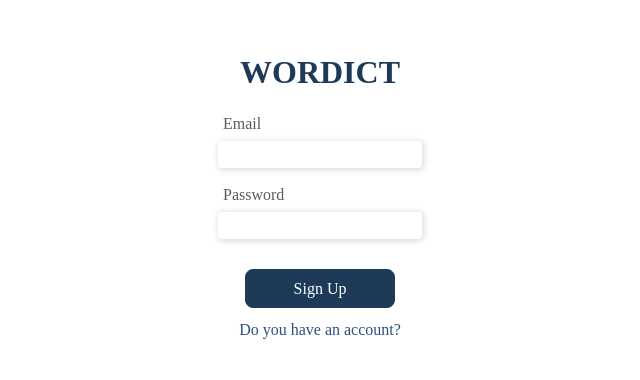
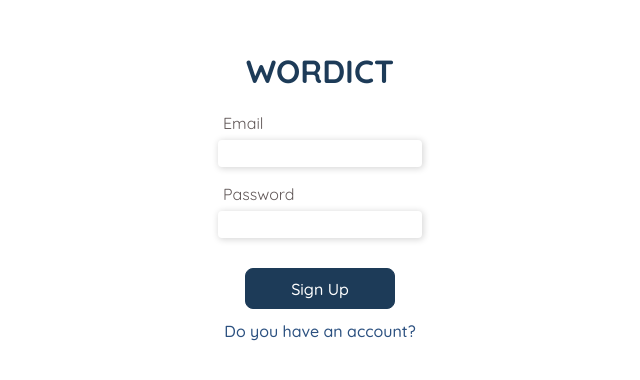
Before and after one commit to wordict/w-crx, a Vue app: page / in a window 1280 px wide. Shown: the part 212-592 px from the top of the page, without its empty margins (320-960 px from the left). Built offline with nearby package versions, Linux system fonts and the light colour scheme; a web font is replaced by a local one.

Commit message:
[ Enes / Ahmet ] Quicksand.ttf added

```diff
--- a/src/style.css
+++ b/src/style.css
@@ -88,3 +88,8 @@ button:focus-visible {
     background-color: #f9f9f9;
   }
 }
+
+@font-face {
+  font-family: 'Quicksand';
+  src: url("./assets/fonts/Quicksand.ttf");
+}
```
